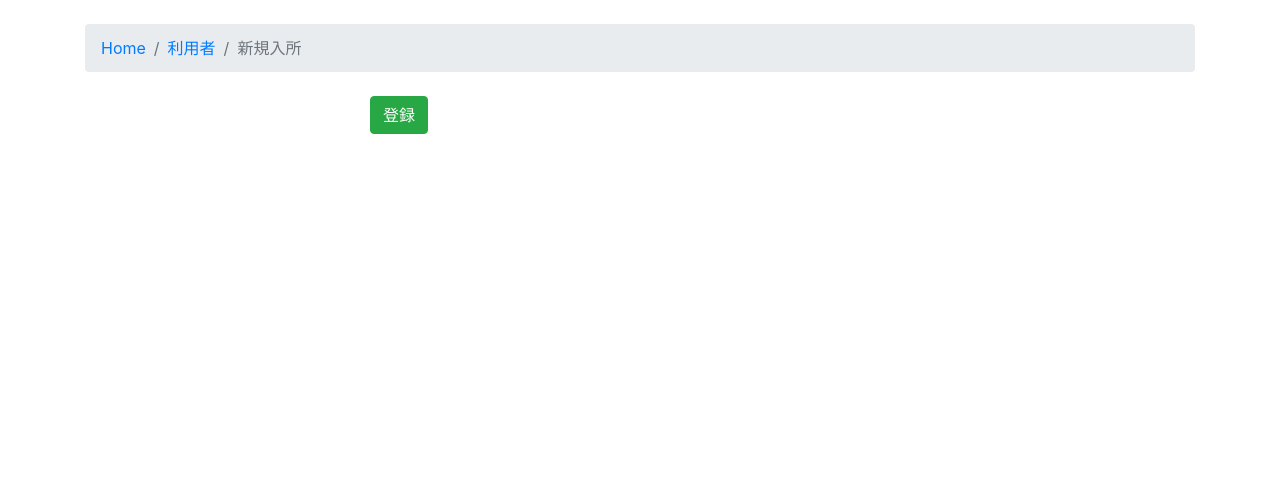
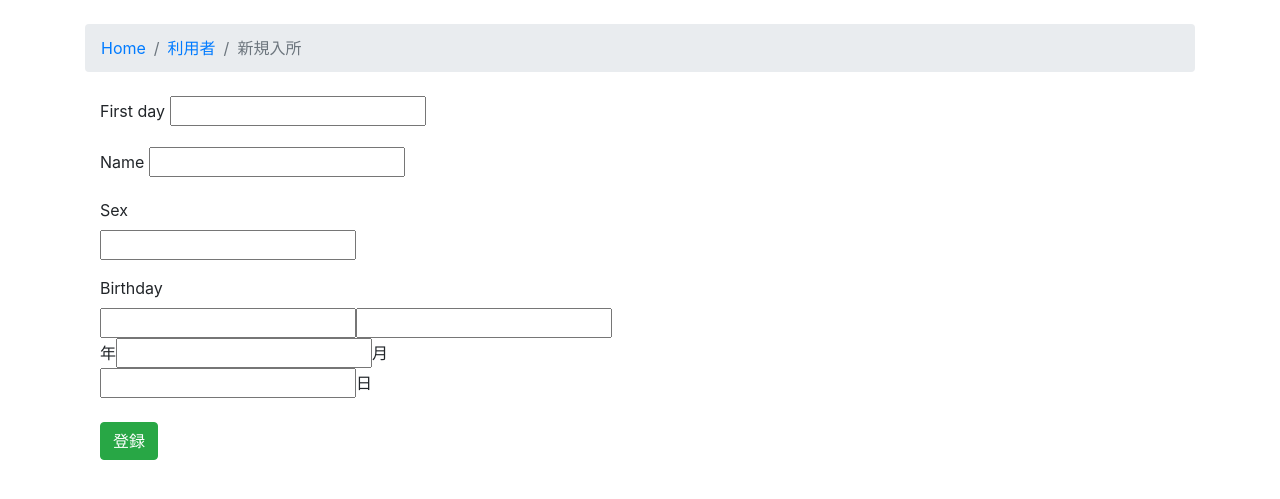
Before and after one commit to funyaakira/csc_project, a Django app: template templates/csc_manager/riyosya_new.html in a window 1280 px wide. Shown: the part 56-555 px from the top of the page. Run offline with Django 3.2, Linux system fonts and the light colour scheme; the template is opened without the code that fills it, so the values that code supplies are empty, except form fields; tables that the repository leaves empty hold one stand-in row (values such as "Sample post"); form fields are guessed from the names that the template uses; parts of the project's set-up code (start-up, migrations or seed data) failed here and were passed over; some libraries are stand-ins or nearby versions.

Commit message:
2018/11/17

```diff
--- a/csc_manager/views.py
+++ b/csc_manager/views.py
@@ -148,6 +148,8 @@ class RiyosyaNewView(CreateView):
     success_url = "riyosya_list"
 
     def form_valid(self, form):
+        print('form_valid')
+
         try:
             post = form.save(commit=False)
             post.created_by = self.request.user
--- a/csc_project/settings.py
+++ b/csc_project/settings.py
@@ -40,6 +40,7 @@ INSTALLED_APPS = [
     'django.contrib.staticfiles',
     'django_extensions',
     'widget_tweaks',
+    'bootstrap_datepicker_plus',
 ]
 
 MIDDLEWARE = [
--- a/templates/base.html
+++ b/templates/base.html
@@ -15,6 +15,7 @@
     <link rel="stylesheet" href="{% static 'csc_manager/css/main.css' %}">
     <link rel="stylesheet" href="https://use.fontawesome.com/releases/v5.4.1/css/all.css"
      integrity="sha384-5sAR7xN1Nv6T6+dT2mhtzEpVJvfS3NScPQTrOxhwjIuvcA67KV2R5Jz6kr4abQsz" crossorigin="anonymous">
+
     <!--<link rel="manifest" href="manifest.json">-->
     {% block stylesheet %}{% endblock %}
 
--- a/templates/csc_manager/riyosya_new.html
+++ b/templates/csc_manager/riyosya_new.html
@@ -1,4 +1,6 @@
 {% extends "base.html" %}
+
+
 
 {% block title %}
 
@@ -11,11 +13,38 @@
 {% endblock %}
 
 {% block content %}
-<div class="row justify-content-center">
-<form method="post" class="col-6">
-  {% csrf_token %}
-  {% include "include.html" %}
-  <button type="submit" class="btn btn-success">登録</button>
-</form>
+<div class="row">
+  <div class="col">
+    <form method="post" class="col-6">
+      {% csrf_token %}
+      <div class="form-group">
+        {{ form.first_day.label_tag }}
+        {{ form.first_day }}
+      </div>
+
+      <div class="form-group">
+        {{ form.name.label_tag }}
+        {{ form.name }}
+        {% for error in form.name.errors %}
+          <small><div class="text-danger">・{{ error }}</div></small>
+        {% endfor %}
+      </div>
+
+      <div class="form-group">
+        {{ form.sex.label_tag }}<br>
+        {{ form.sex }}
+      </div>
+      <div class="form-group-sm">
+        {{ form.birthday.label_tag }}
+        <div class="form-inline">
+          {{ form.gengou }} {{ form.g_year }}  年 {{ form.month }}  月 {{ form.day }} 日
+        </div>
+      </div>
+      <br>
+      <button type="submit" class="btn btn-success">登録</button>
+    </form>
+  </div>
+</div>
+
 
 {% endblock %}
```
Also changed, not shown: csc_manager/forms.py (+91 -3 lines), templates/test.html (+23 -6 lines).
